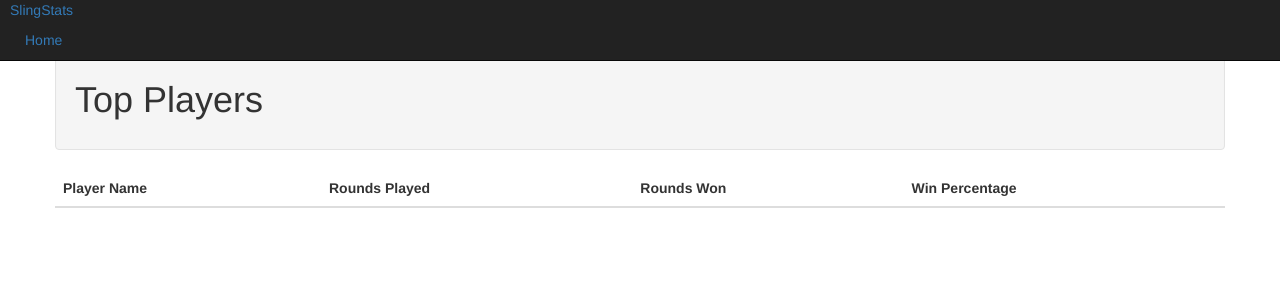
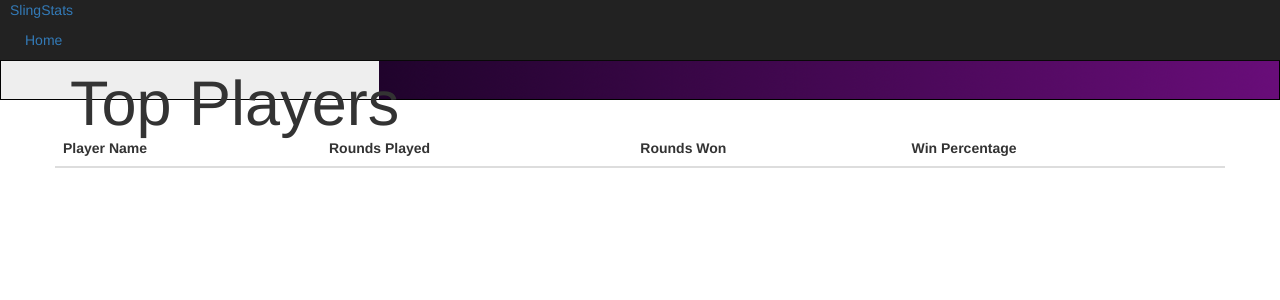
Before and after one commit to Jazzahn/slingstats, a Rails app: page / in a window 1280 px wide. Shown: the top 300 px of the page. Run offline with Rails 7, Linux system fonts and the light colour scheme; lists and menus that the app fills with data are empty; style sheets or scripts are compiled from the project's sources; parts of the project's set-up code (start-up, migrations or seed data) failed here and were passed over; some libraries are stand-ins or nearby versions.

Commit message:
Adding a deep header called a jumbotron.

```diff
--- a/app/assets/stylesheets/home.css.scss
+++ b/app/assets/stylesheets/home.css.scss
@@ -4,3 +4,13 @@
 body {
   background: lightgray;
 }
+
+.jumbotron {
+    height: 100px;
+    padding: 40px 0;
+    margin-bottom: 10px;
+    position: relative;
+    border: solid black 1px;
+    background: url("header_bg.png") repeat-y right #20032c;
+    color: white;
+}
--- a/app/views/layouts/_header.html.haml
+++ b/app/views/layouts/_header.html.haml
@@ -1,4 +1,3 @@
-.row{:style => "padding-top: 40px"}
-  .span12
-    .well
-      %h1=yield :pageheader
+%header.jumbotron
+  .container
+    %h1=yield :pageheader
--- a/app/views/layouts/application.html.haml
+++ b/app/views/layouts/application.html.haml
@@ -6,9 +6,9 @@
     = javascript_include_tag "application", "data-turbolinks-track" => true
     = csrf_meta_tags
   %body
+    =render 'layouts/header'
     .container
       =render 'layouts/top'
-      =render 'layouts/header'
       .row
         .span12
           = yield
```
Also changed, not shown: app/assets/images/header_bg.png (added).
